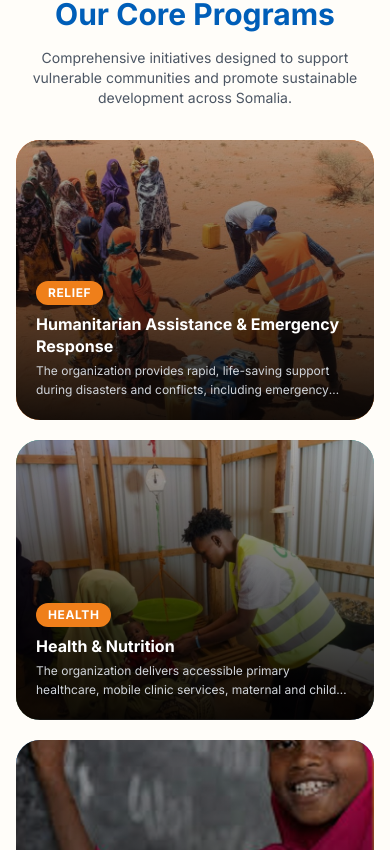
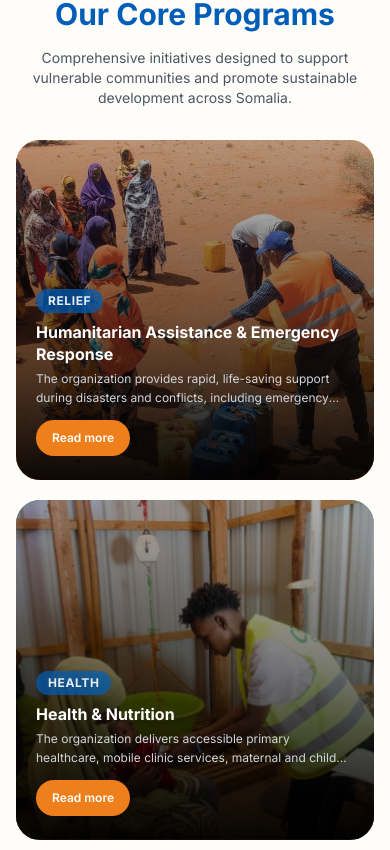
Before and after one commit to abdirsakmabdi-tech/kililigo-foundation, a Next.js app: page / in a window 390 px wide. Shown: the part 1434-2284 px from the top of the page. Built offline with nearby package versions, Linux system fonts and the light colour scheme.

Commit message:
update-5

```diff
--- a/app/programs/page.tsx
+++ b/app/programs/page.tsx
@@ -99,14 +99,17 @@ export default function ProgramsPage() {
                 <div className="absolute inset-0 z-[2] flex flex-col justify-between p-6">
                   {/* Category badge */}
                   <div>
-                    <span className="inline-flex items-center px-3 py-1.5 rounded-lg bg-primary text-white text-xs font-bold uppercase tracking-wider">
+                    <span className="inline-flex items-center px-3 py-1.5 rounded-lg bg-secondary/70 text-white/90 text-xs font-bold uppercase tracking-wider">
                       {program.category}
                     </span>
                   </div>
-                  {/* Title & description */}
+                  {/* Title, description & button */}
                   <div>
                     <h3 className="text-lg font-bold text-white font-sans mb-2 leading-snug">{program.title}</h3>
-                    <p className="text-white/80 text-sm leading-relaxed font-sans">{program.description}</p>
+                    <p className="text-white/80 text-sm leading-relaxed font-sans mb-4 line-clamp-3">{program.description}</p>
+                    <span className="inline-flex items-center justify-center h-9 px-4 rounded-full bg-primary text-white text-xs font-semibold group-hover:bg-primary/90 transition-colors">
+                      Read more
+                    </span>
                   </div>
                 </div>
               </div>
--- a/components/CoreValues.tsx
+++ b/components/CoreValues.tsx
@@ -48,7 +48,7 @@ export default function CoreValues() {
           {/* LEFT — sticky heading */}
           <div className="md:w-1/3 md:sticky md:top-32 md:self-start text-center md:text-left">
             <h2 className="text-4xl md:text-5xl lg:text-6xl font-bold text-gray-900 font-sans leading-[1.05] uppercase">
-              Our<br />Core<br />Values.
+              Our Core Values.
             </h2>
           </div>
 
--- a/components/PartnersStrip.tsx
+++ b/components/PartnersStrip.tsx
@@ -85,9 +85,9 @@ export default function PartnersStrip() {
         <div className="flex flex-col md:flex-row gap-12 md:gap-16 lg:gap-24">
 
           {/* LEFT — sticky heading */}
-          <div className="md:w-1/3 md:sticky md:top-32 md:self-start">
+          <div className="md:w-1/3 md:sticky md:top-32 md:self-start text-center md:text-left">
             <h2 className="text-4xl md:text-5xl lg:text-6xl font-bold text-gray-900 font-sans leading-[1.05] uppercase">
-              Our<br />Partners.
+              Our Partners.
             </h2>
           </div>
 
--- a/components/ProgramGrid.tsx
+++ b/components/ProgramGrid.tsx
@@ -128,18 +128,21 @@ export default function ProgramGrid() {
         </div>
         <div className="grid grid-cols-1 gap-5">
           {programs.map((program, index) => (
-            <Link key={index} href="#programs" className="group block">
-              <div className={`relative h-[280px] rounded-3xl overflow-hidden bg-gradient-to-br ${program.gradient}`}>
+            <Link key={index} href="/programs" className="group block">
+              <div className={`relative h-[340px] rounded-3xl overflow-hidden bg-gradient-to-br ${program.gradient}`}>
                 <div className="absolute inset-0">
                   <Image src={program.image} alt="" fill className="object-cover" sizes="100vw" />
                 </div>
-                <div className="absolute inset-0 z-[1] bg-gradient-to-t from-black/90 via-black/55 to-black/25" />
-                <div className="absolute inset-x-0 bottom-0 z-[2] p-5">
-                  <span className="inline-flex items-center w-fit px-3 py-1 rounded-full bg-primary text-white text-xs font-bold uppercase tracking-wider mb-2">
+                <div className="absolute inset-0 z-[1] bg-gradient-to-t from-black/95 via-black/50 to-black/20" />
+                <div className="absolute inset-x-0 bottom-0 z-[2] flex flex-col justify-end p-5 pb-6 pt-12">
+                  <span className="inline-flex items-center w-fit px-3 py-1 rounded-full bg-secondary/70 text-white/90 text-xs font-bold uppercase tracking-wider mb-2">
                     {program.category}
                   </span>
-                  <h3 className="text-base font-bold text-white leading-snug font-sans mb-1">{program.title}</h3>
-                  <p className="text-gray-300 text-xs leading-relaxed font-sans line-clamp-2">{program.description}</p>
+                  <h3 className="text-base font-bold text-white leading-snug font-sans mb-1 line-clamp-2">{program.title}</h3>
+                  <p className="text-gray-300 text-xs leading-relaxed font-sans line-clamp-2 mb-3">{program.description}</p>
+                  <span className="inline-flex items-center justify-center w-fit h-9 px-4 rounded-full bg-primary text-white text-xs font-semibold group-hover:bg-primary/90 transition-colors">
+                    Read more
+                  </span>
                 </div>
               </div>
             </Link>
@@ -196,7 +199,7 @@ export default function ProgramGrid() {
                       <div className="absolute inset-0 z-[2] flex flex-col p-4 md:p-5 pb-3 md:pb-4">
                         {/* Category at top - left-aligned with content */}
                         <div className="pl-4 mb-[100px] shrink-0">
-                          <span className="inline-flex items-center w-fit px-3 py-1.5 rounded-lg bg-primary text-white text-xs font-bold uppercase tracking-wider">
+                          <span className="inline-flex items-center w-fit px-3 py-1.5 rounded-lg bg-secondary/70 text-white/90 text-xs font-bold uppercase tracking-wider">
                             {program.category}
                           </span>
                         </div>
```
